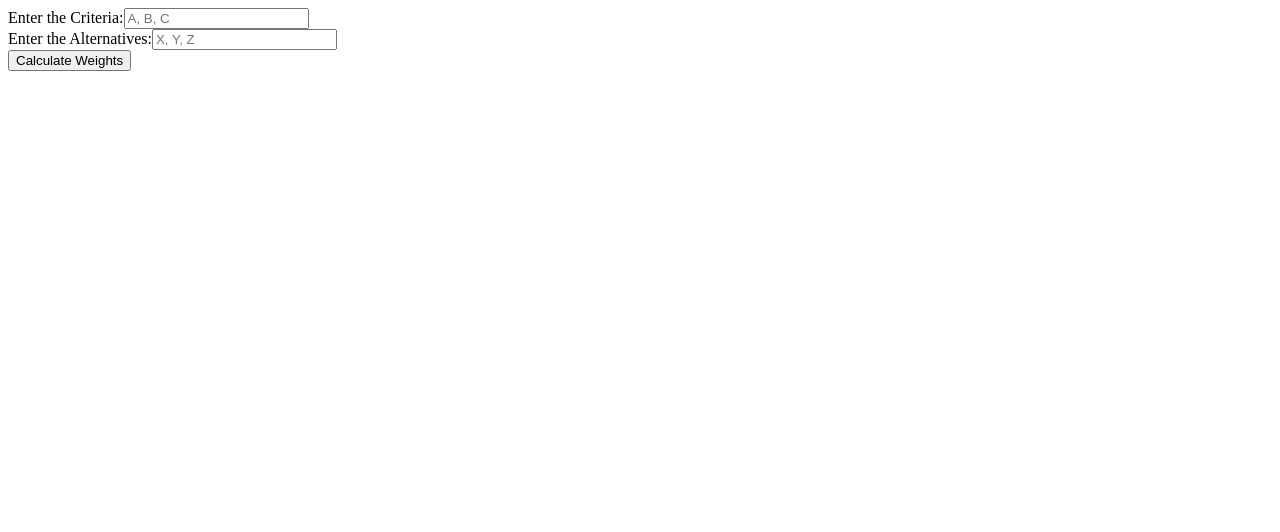
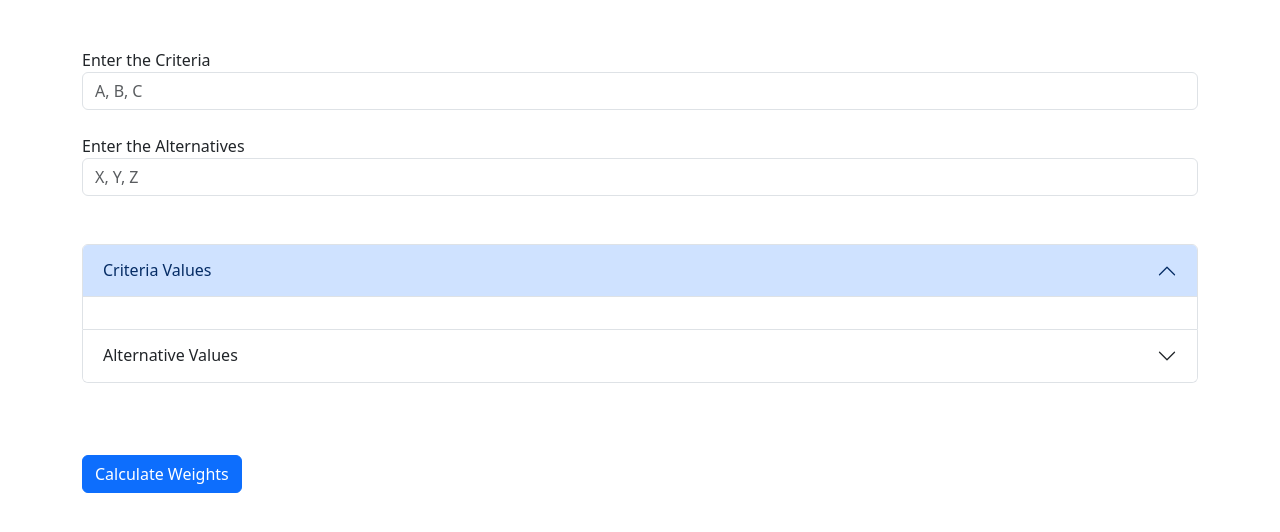
Before and after one commit to sukhmeetbawa/Awesome-AHP, a React (Vite) app in the folder frontend/: page / in a window 1280 px wide. Shown: the top 532 px of the page. Built offline with nearby package versions, Linux system fonts and the light colour scheme.

Commit message:
Bootstrap added for UI

```diff
--- a/frontend/package.json
+++ b/frontend/package.json
@@ -11,8 +11,10 @@
   },
   "dependencies": {
     "axios": "^1.5.1",
+    "bootstrap": "^5.3.2",
     "chart.js": "^4.4.0",
     "react": "^18.2.0",
+    "react-bootstrap": "^2.9.0",
     "react-dom": "^18.2.0"
   },
   "devDependencies": {
@@ -25,6 +27,6 @@
     "eslint-plugin-react-hooks": "^4.6.0",
     "eslint-plugin-react-refresh": "^0.4.3",
     "typescript": "^5.0.2",
-    "vite": "^4.4.5"
+    "vite": "^4.4.11"
   }
 }
--- a/frontend/src/App.tsx
+++ b/frontend/src/App.tsx
@@ -3,6 +3,8 @@ import axios from "axios";
 import AlternativesMatrix from "./components/AlternativeMatrix";
 import CriteriaMatrix from "./components/CriteriaMatrix";
 import BarGraph from "./components/BarGraph";
+import 'bootstrap/dist/css/bootstrap.min.css';
+import 'bootstrap/dist/js/bootstrap.bundle.min.js';
 
 interface AHPResult {
     error: string | null;
@@ -87,24 +89,70 @@ function App(): JSX.Element {
     };
 
     return (
-        <div>
-            <div>
-                <label>Enter the Criteria:</label>
+        <div className="container mt-5 mb-5">
+            <div className="form-group">
+                <label htmlFor="criteriaInput">Enter the Criteria</label>
                 <input
                     type="text"
+                    id="criteriaInput"
+                    className="form-control"
                     placeholder="A, B, C"
                     onChange={handleCriteriaChange}
                 />
             </div>
-            <div>
-                <label>Enter the Alternatives:</label>
+            <div className="form-group mt-4">
+                <label htmlFor="alternativesInput">Enter the Alternatives</label>
                 <input
                     type="text"
+                    id="alternativesInput"
+                    className="form-control"
                     placeholder="X, Y, Z"
                     onChange={handleAlternativeChange}
                 />
             </div>
-            <div>
+
+            <div className="accordion my-5" id="accordionExample">
+                <div className="accordion-item">
+                    <h2 className="accordion-header">
+                        <button className="accordion-button" type="button" data-bs-toggle="collapse" data-bs-target="#collapseOne" aria-expanded="true" aria-controls="collapseOne">
+                            Criteria Values
+                        </button>
+                    </h2>
+                    <div id="collapseOne" className="accordion-collapse collapse show" data-bs-parent="#accordionExample">
+                        <div className="accordion-body">
+                            {criteria.length >= 3 && (
+                                <CriteriaMatrix
+                                    n={criteria.length}
+                                    criterias={criteria}
+                                    updateMatrix={updateCriteriaMatrix}
+                                />
+                            )}
+                        </div>
+                    </div>
+                </div>
+                <div className="accordion-item">
+                    <h2 className="accordion-header">
+                        <button className="accordion-button collapsed" type="button" data-bs-toggle="collapse" data-bs-target="#collapseTwo" aria-expanded="false" aria-controls="collapseTwo">
+                            Alternative Values
+                        </button>
+                    </h2>
+                    <div id="collapseTwo" className="accordion-collapse collapse" data-bs-parent="#accordionExample">
+                        <div className="accordion-body">
+                            {alternatives.length >= 3 && (
+                                <AlternativesMatrix
+                                    criterias={criteria}
+                                    n={criteria.length}
+                                    alternatives={alternatives}
+                                    m={alternatives.length}
+                                    updateMatrix={updateAlternativeMatrix}
+                                />
+                            )}
+                        </div>
+                    </div>
+                </div>
+            </div>
+
+            {/* <div>
                 {criteria.length >= 3 && (
                     <CriteriaMatrix
                         n={criteria.length}
@@ -112,8 +160,8 @@ function App(): JSX.Element {
                         updateMatrix={updateCriteriaMatrix}
                     />
                 )}
-            </div>
-            <div>
+            </div> */}
+            {/* <div>
                 {alternatives.length >= 3 && (
                     <AlternativesMatrix
                         criterias={criteria}
@@ -123,8 +171,8 @@ function App(): JSX.Element {
                         updateMatrix={updateAlternativeMatrix}
                     />
                 )}
-            </div>
-            <button onClick={calculateWeights}>Calculate Weights</button>
+            </div> */}
+            <button className="btn btn-primary my-4" onClick={calculateWeights}>Calculate Weights</button>
 
             {result && result.error && <p>Error: {result.error}</p>}
             {result && !result.error && (
--- a/frontend/src/components/PairwiseComparison.tsx
+++ b/frontend/src/components/PairwiseComparison.tsx
@@ -33,7 +33,7 @@ const PairWiseComparison: React.FC<Props> = ({
                 <h4>{`${item1} comparison with ${item2}`}</h4>
                 <p>Select the higher priority criterion</p>
                 <label>
-                    <input
+                    <input className="form-check-input"
                         type="radio"
                         value={item1}
                         checked={higher === item1}
@@ -41,8 +41,8 @@ const PairWiseComparison: React.FC<Props> = ({
                     />
                     {item1}
                 </label>
-                <label>
-                    <input
+                <label className="px-4">
+                    <input className="form-check-input"
                         type="radio"
                         value={item2}
                         checked={higher === item2}
@@ -54,7 +54,7 @@ const PairWiseComparison: React.FC<Props> = ({
             <p>
                 How much higher is {higher} in comparison with {lower}?
             </p>
-            <input
+            <input className="form-range"
                 type="range"
                 min={1}
                 max={9}
```
Also changed, not shown: 1 other file (tests, documents, lock files or other folders).
